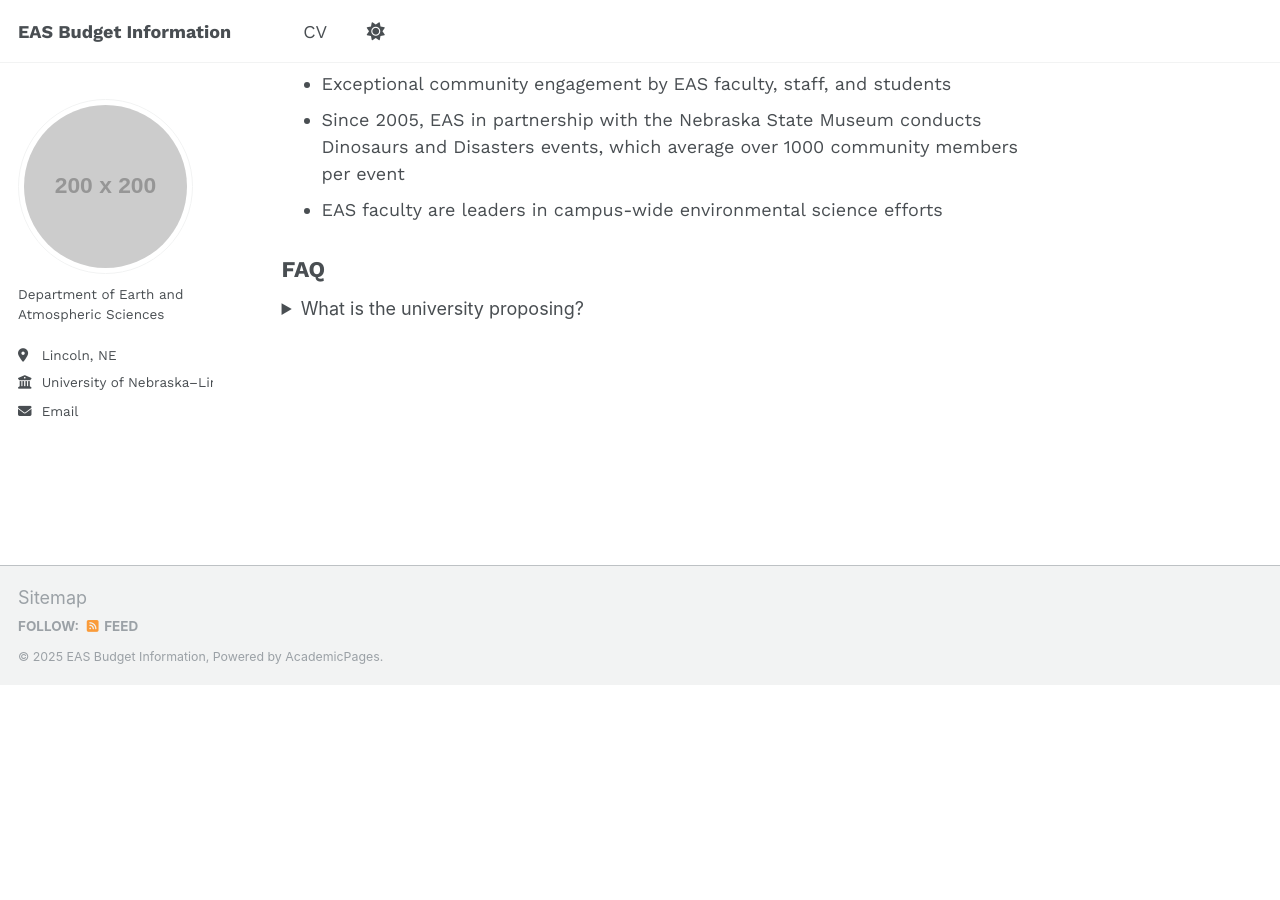
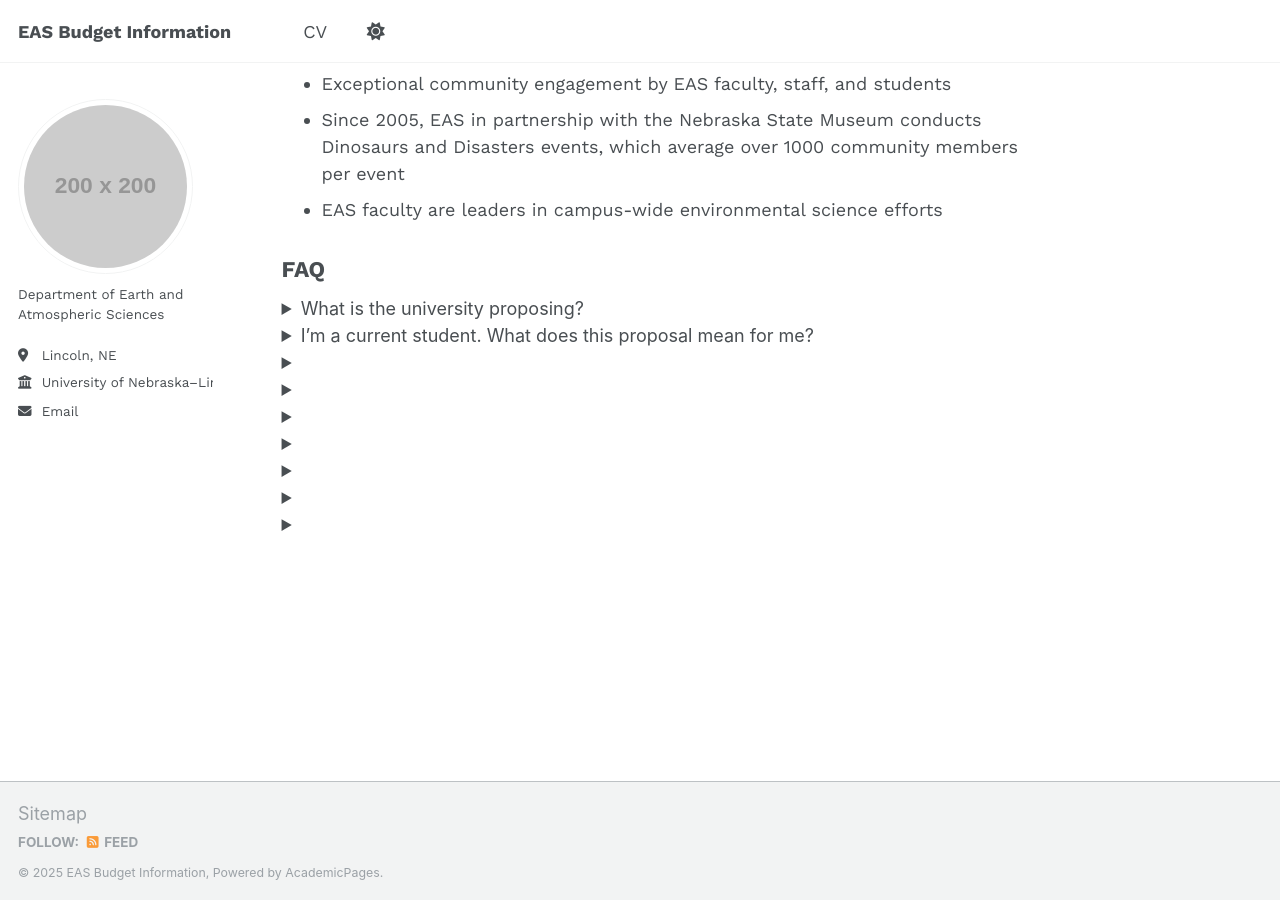
Before and after one commit to unlcas/eas-budget, a Jekyll site: the page built from _pages/about.md, in a window 1280 px wide and 900 px high, scrolled down 2407 px. Built offline with Jekyll 4.4.1, drawn with Linux system fonts in a browser that asks for light colours; a script that is not in the unit is left out; before the commit the page ends 3091 px from its top, so only the background shows below that.

Commit message:
Update about.md

```diff
--- a/_pages/about.md
+++ b/_pages/about.md
@@ -70,3 +70,13 @@ These will be used to show the APC - and the public - why our department matters
 <details><summary>What is the university proposing?</summary>
 UNL is proposing to eliminate the Geology and Meteorology majors from undergrad to PhD level, and fire staff and faculty in the Department of Earth and Atmospheric Sciences, including tenured faculty. The university says that it will retain “High-performing faculty… within other UNL units to preserve educational pathways and research expertise.” The department has about 17 FTE (Full-Time Equivalent) and UNL is proposing to fire 12.
 </details>
+<details><summary>I’m a current student. What does this proposal mean for me?</summary>
+Right now, keep doing what you’re doing. Executive Vice Chancellor Mark Button has stated that the university cares about student success, and has assured the department that students who have begun their program will be able to finish it. When asked for details, Dr. Button was unable to provide a plan. However, a commitment to student success is what has kept most EAS faculty members in academia, rather than in the more lucrative private industry jobs that we train our students for. Whatever happens, the faculty has your back. Please feel free to schedule a time with any professor in the department to talk about your individual options.
+</details>
+<details><summary></summary></details>
+<details><summary></summary></details>
+<details><summary></summary></details>
+<details><summary></summary></details>
+<details><summary></summary></details>
+<details><summary></summary></details>
+<details><summary></summary></details>
```
